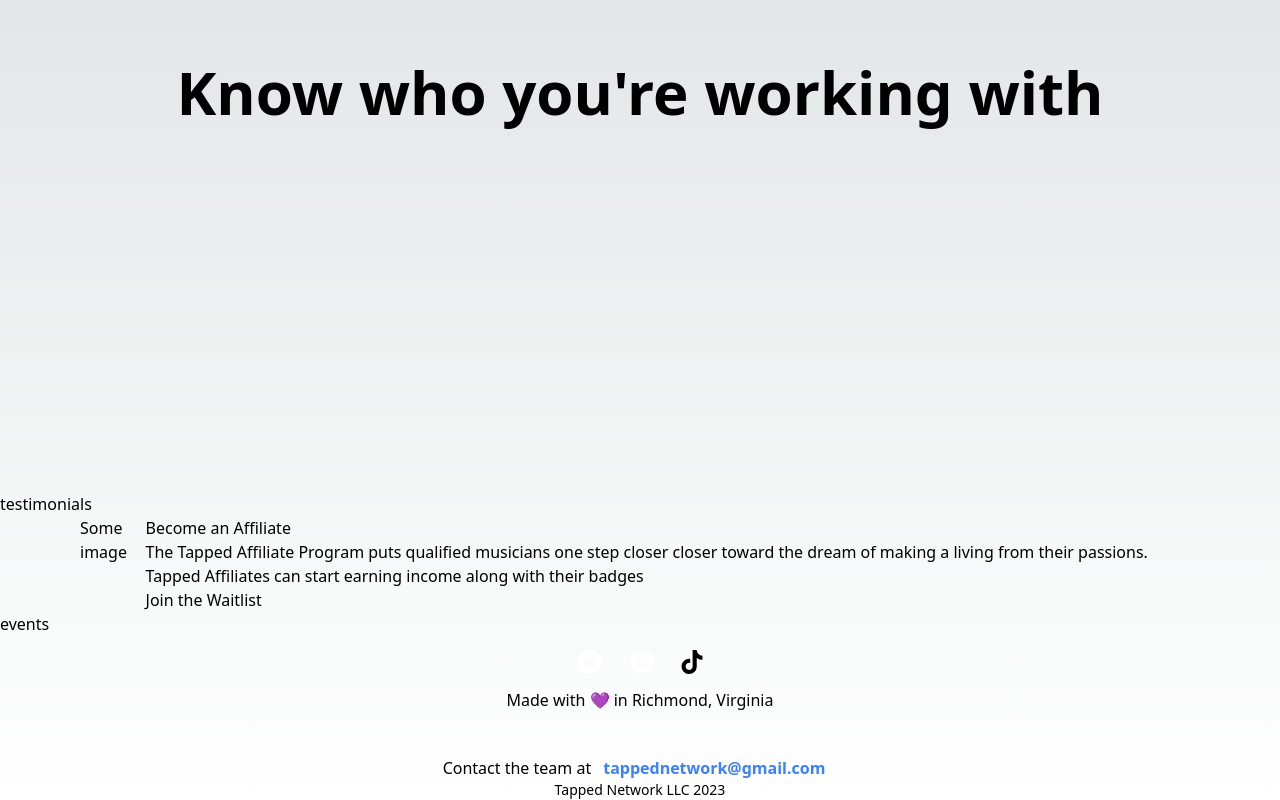
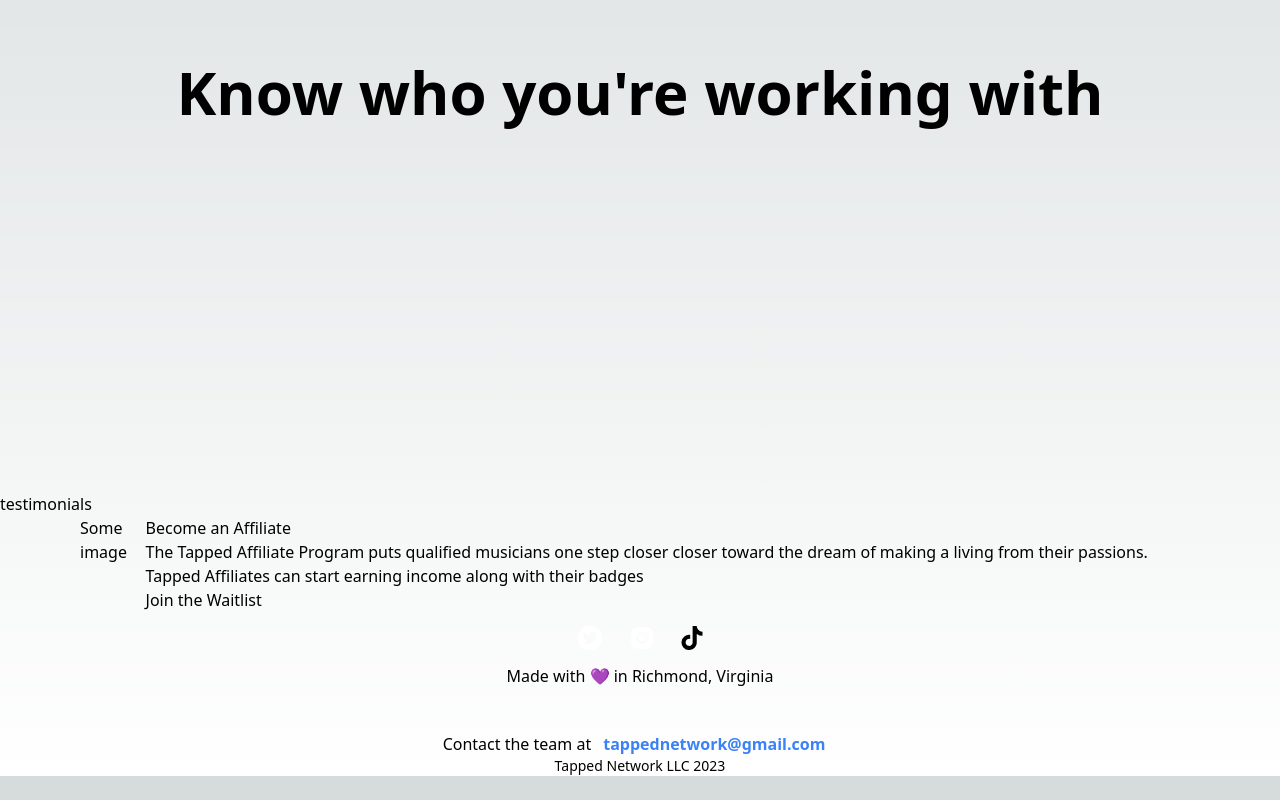
Before and after one commit to jonaylor89/tapped-webapp, a Next.js app: page / in a window 1280 px wide. Shown: the part 372-1172 px from the top of the page. After the commit the page ends 1148 px from the top, so only its background shows below. Built offline with nearby package versions, Linux system fonts and the light colour scheme.

Commit message:
rm events for now

```diff
--- a/src/components/events.tsx
+++ /dev/null
@@ -1,7 +0,0 @@
-export default function Events() {
-    return (
-        <>
-            <p>events</p>
-        </>
-    )
-}
--- a/src/pages/index.tsx
+++ b/src/pages/index.tsx
@@ -24,7 +24,6 @@ export default function Home() {
         <Landing />
         <Testimonials />
         <Affiliate />
-        <Events />
       </main>
       <Footer />
     </>
```
